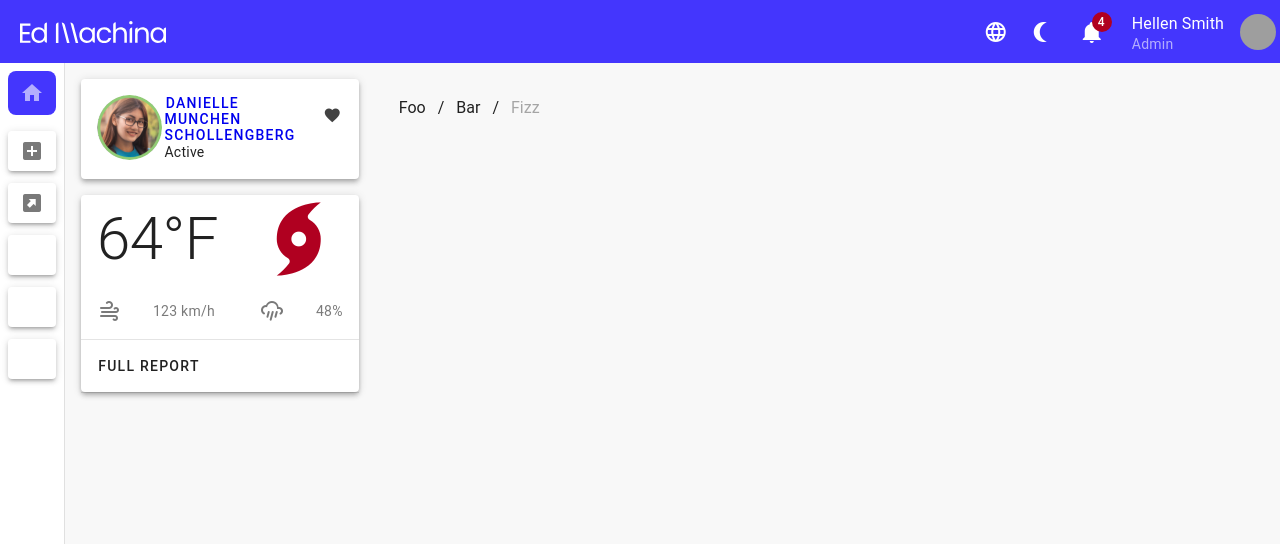
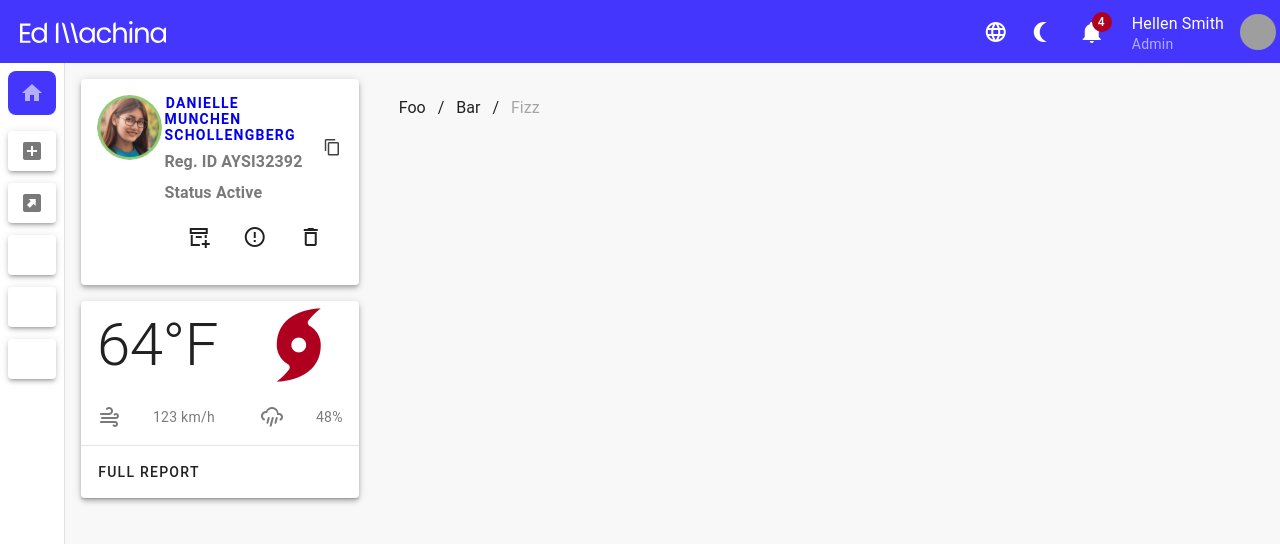
Before and after one commit to maxelcalamar/edmachina-challenge, a Vue app: page / in a window 1280 px wide. Shown: the top 544 px of the page. Built offline with nearby package versions, Linux system fonts and the light colour scheme; grey boxes are pictures that could not be loaded.

Commit message:
added customLabel component, added student interface

```diff
--- a/src/components/Dashboard/Student/Card.vue
+++ b/src/components/Dashboard/Student/Card.vue
@@ -7,97 +7,47 @@
         </v-col>
         <v-col cols="7">
           <a href="/" class="v-btn">
-            {{ student.fullName }}
+            <strong>
+              {{ props.student.fullName }}
+            </strong>
           </a>
-          <!-- <v-list-item link variant="flat">
-              {{ student.fullName }}
-            </v-list-item> -->
-          <!-- <v-btn variant="text"> -->
-          <!-- </v-btn> -->
-          {{ student.status }}
+          <CustomLabel class="my-2" :text="'Reg. ID ' + props.student.regId" />
+          <br />
+          <CustomLabel :text="'Status ' + props.student.status" />
+          <br />
         </v-col>
         <v-col cols="2">
           <v-btn
             size="small"
             color="surface-variant"
             variant="text"
-            icon="mdi-heart"
+            icon="mdi-content-copy"
+            class="mt-8"
           ></v-btn>
         </v-col>
       </v-row>
-    </v-card-text>
 
-    <!-- <v-row>
-      <v-col>
-        <v-avatar image="@/assets/avatar_AYSI32392.png" size="65"></v-avatar>
-      </v-col>
-      <v-col>
-        <v-list-item
-          :title="student.fullName"
-          :subtitle="student.status"
-        ></v-list-item>
-      </v-col>
-    </v-row> -->
-
-    <!-- <v-card-actions>
-      <v-spacer></v-spacer>
-
-      <v-btn
-        size="small"
-        color="surface-variant"
-        variant="text"
-        icon="mdi-heart"
-      ></v-btn>
-
-      <v-btn
-        size="small"
-        color="surface-variant"
-        variant="text"
-        icon="mdi-bookmark"
-      ></v-btn>
-
-      <v-btn
-        size="small"
-        color="surface-variant"
-        variant="text"
-        icon="mdi-share-variant"
-      ></v-btn>
-    </v-card-actions> -->
-    <!-- <template>
-      <v-toolbar>
-        <template v-slot:prepend>
-          <v-btn icon="mdi-arrow-left"></v-btn>
-        </template>
-
+      <v-card-actions>
+        <v-spacer></v-spacer>
         <v-btn icon="mdi-archive-plus-outline" class="ms-5"></v-btn>
 
         <v-btn icon="mdi-alert-circle-outline"></v-btn>
 
         <v-btn icon="mdi-delete-outline"></v-btn>
-
-        <template v-if="$vuetify.display.smAndUp">
-          <v-divider
-            class="mx-3 align-self-center"
-            length="24"
-            thickness="2"
-            vertical
-          ></v-divider>
-
-          <v-btn icon="mdi-folder-outline"></v-btn>
-
-          <v-btn icon="mdi-tag-outline"></v-btn>
-
-          <v-btn icon="mdi-dots-vertical"></v-btn>
-        </template>
-      </v-toolbar>
-    </template> -->
+      </v-card-actions>
+    </v-card-text>
   </v-card>
 </template>
-<script lang="ts">
-export default {
-  props: ["student"],
-  data: () => ({}),
-};
+<script lang="ts" setup>
+import CustomLabel from "../../common/CustomLabel.vue";
+import IStudent from "@/types/student";
+
+const props = defineProps({
+  student: {
+    type: Object as () => IStudent,
+    required: true,
+  },
+});
 </script>
 <style scoped>
 .v-btn {
--- /dev/null
+++ b/src/components/common/CustomLabel.vue
@@ -0,0 +1,10 @@
+<template>
+  <v-label>
+    <strong>{{ props.text }} </strong>
+  </v-label>
+</template>
+<script lang="ts" setup>
+const props = defineProps({
+  text: String,
+});
+</script>
--- a/src/services/studentsService.ts
+++ b/src/services/studentsService.ts
@@ -1,5 +1,7 @@
+import IStudent from "@/types/student";
+
 export default {
-  getStudent(id: number) {
+  getStudent(id: number): IStudent {
     return {
       id,
       fullName: "Danielle Munchen Schollengberg",
--- /dev/null
+++ b/src/types/student.ts
@@ -0,0 +1,9 @@
+export default interface IStudent {
+  id: Number;
+  fullName: String;
+  regId: String;
+  status: String;
+  imgPath: String;
+  phone: String;
+  email: String;
+}
```
